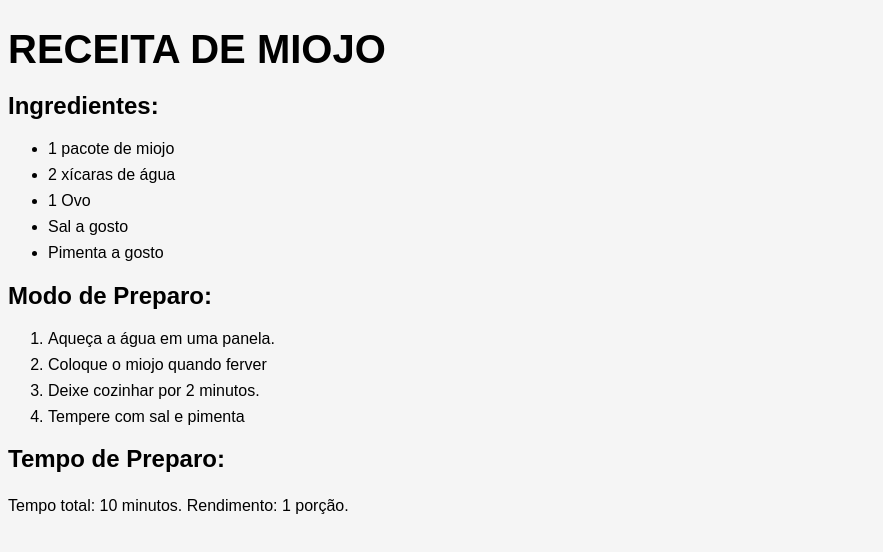
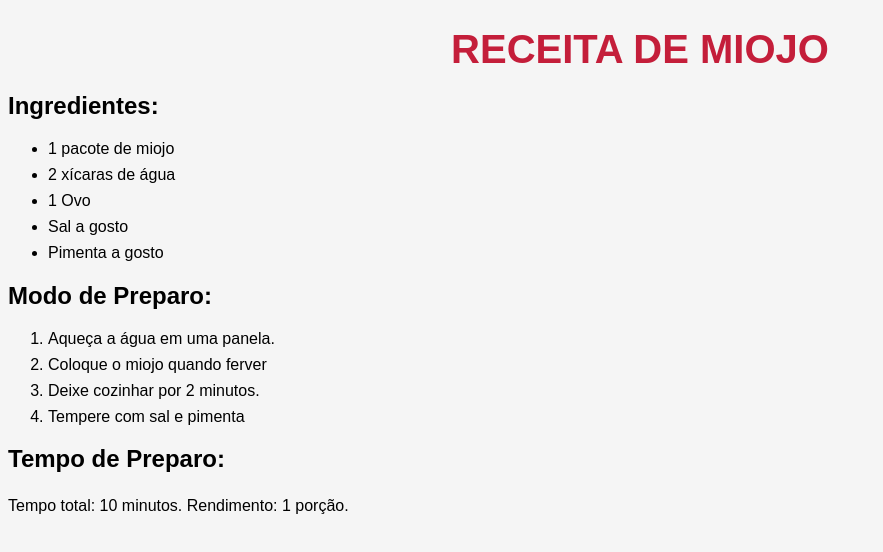
Before and after one commit to aarthsda/Receita-miojo, a plain HTML site: page index.html in a window 1280 px wide. Shown: the whole page, without its empty margins (0-883 px from the left). Drawn offline with Linux system fonts and the light colour scheme.

Commit message:
correção

```diff
--- a/style.css
+++ b/style.css
@@ -6,6 +6,8 @@ body {
 h1 {
     font-size: 2.5em;
     margin-bottom: 20px;
+    color: #c41e3a;
+    text-align: center;
 }
 
 li {
```
